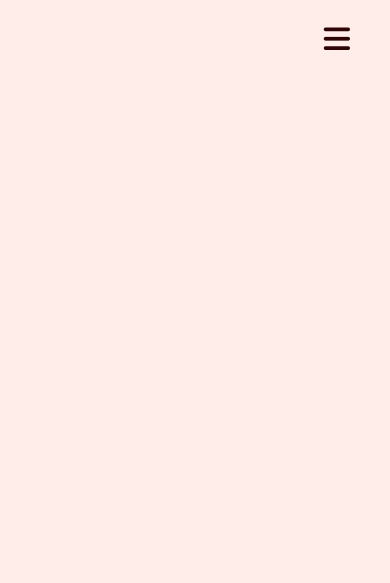
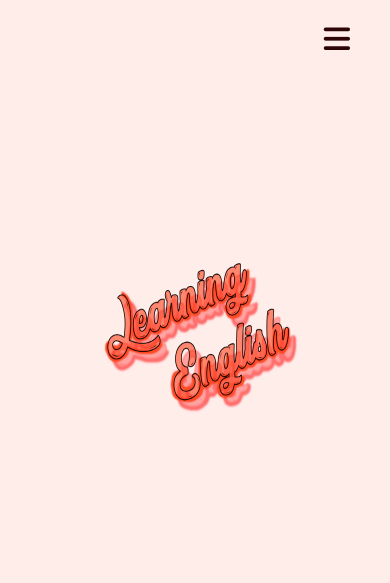
Before and after one commit to Shmarte1970/InglesAR, a website built with Vite: page index.html in a window 390 px wide. Built offline with nearby package versions, Linux system fonts and the light colour scheme.

Commit message:
posicion fondo movil

```diff
--- a/css/main.css
+++ b/css/main.css
@@ -75,7 +75,7 @@ section{
 
     section{
         left: 10px;
-        top: 25px; ;
+        top: 25px;
     }
 
 }
@@ -106,7 +106,7 @@ section{
 
     li a:hover, li a.active{
         background:none;
-        color:red;
+        color:rgb(234, 84, 84);
     }
 
     #check:checked ~ ul {
@@ -114,8 +114,14 @@ section{
     }
 
     section{
-        display:none;
+     display:contents;
 
     }
 
+    .fondo{
+        padding:150px 25%;
+        width:200px;
+        height:200px;
+    }
+
 }
--- a/index.html
+++ b/index.html
@@ -26,7 +26,7 @@
         </ul>
     </nav>
     <section>
-        <img src="./img/Learning.png" alt="images" >
+        <img class="fondo" src="./img/Learning.png" alt="images" >
     </section>
 
 </body>
```
